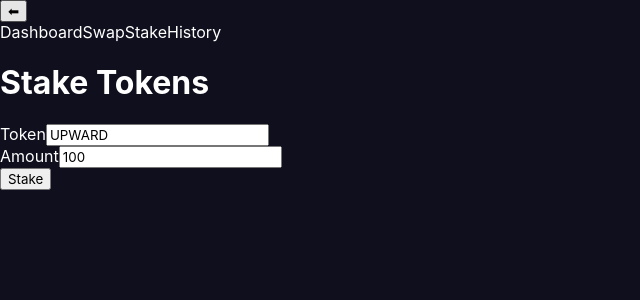
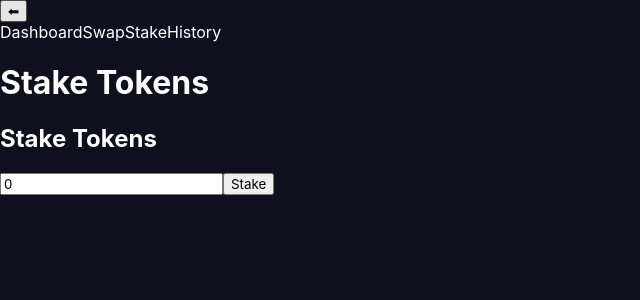
Before and after one commit to forumevi/anoma-intent-project, a Next.js app: page /dashboard/stake in a window 1280 px wide. Shown: the top 300 px of the page, without its empty margins (0-640 px from the left). Built offline with nearby package versions, Linux system fonts and the light colour scheme.

Commit message:
Update StakeForm.tsx

```diff
--- a/components/StakeForm.tsx
+++ b/components/StakeForm.tsx
@@ -1,40 +1,42 @@
-'use client';
-import { useState } from 'react';
+"use client";
+
+import { useState } from "react";
 
 export default function StakeForm() {
-  const [token, setToken] = useState('UPWARD');
-  const [amount, setAmount] = useState('100');
+  const [stake, setStake] = useState(0);
+  const [staked, setStaked] = useState(0);
   const [loading, setLoading] = useState(false);
-  const [message, setMessage] = useState<string | null>(null);
 
-  async function stake() {
+  const handleStake = () => {
     setLoading(true);
-    setMessage(null);
-    const tx = 'TX-' + Math.random().toString(36).slice(2, 10);
-    const item = { type: 'stake', token, amount: Number(amount), tx, timestamp: new Date().toISOString() };
-    const prev = JSON.parse(localStorage.getItem('intents') || '[]');
-    prev.unshift(item);
-    localStorage.setItem('intents', JSON.stringify(prev.slice(0, 200)));
     setTimeout(() => {
+      setStaked(stake);
+      setStake(0);
       setLoading(false);
-      setMessage(`Staked ${amount} ${token} successfully! Tx: ${tx}`);
     }, 1000);
-  }
+  };
 
   return (
-    <div className="p-4 bg-white/5 rounded-xl border border-white/6">
-      <div className="mb-2">
-        <label>Token</label>
-        <input value={token} onChange={(e) => setToken(e.target.value)} className="w-full p-2 rounded bg-white/10"/>
-      </div>
-      <div className="mb-2">
-        <label>Amount</label>
-        <input value={amount} onChange={(e) => setAmount(e.target.value)} className="w-full p-2 rounded bg-white/10"/>
-      </div>
-      <button onClick={stake} disabled={loading} className="px-3 py-1 rounded bg-indigo-600 hover:bg-indigo-500">
-        {loading ? 'Processing...' : 'Stake'}
+    <div className="bg-cardBg p-6 rounded-2xl shadow-lg w-full max-w-md mx-auto animate-fade-in">
+      <h2 className="text-xl font-bold mb-4">Stake Tokens</h2>
+      <input
+        type="number"
+        value={stake}
+        onChange={(e) => setStake(Number(e.target.value))}
+        placeholder="Amount to stake"
+        className="w-full p-3 rounded-lg mb-4 bg-bgDark border border-gray-700 text-white focus:ring-2 focus:ring-secondary transition"
+      />
+      <button
+        onClick={handleStake}
+        className="w-full bg-secondary hover:bg-green-600 transition rounded-lg py-3 font-bold"
+      >
+        {loading ? "Staking..." : "Stake"}
       </button>
-      {message && <div className="mt-2 text-sm text-green-300">{message}</div>}
+      {staked > 0 && !loading && (
+        <div className="mt-4 p-3 bg-gray-700 rounded-lg animate-fade-in">
+          Successfully staked: <span className="font-bold">{staked} Tokens</span>
+        </div>
+      )}
     </div>
   );
 }
```
